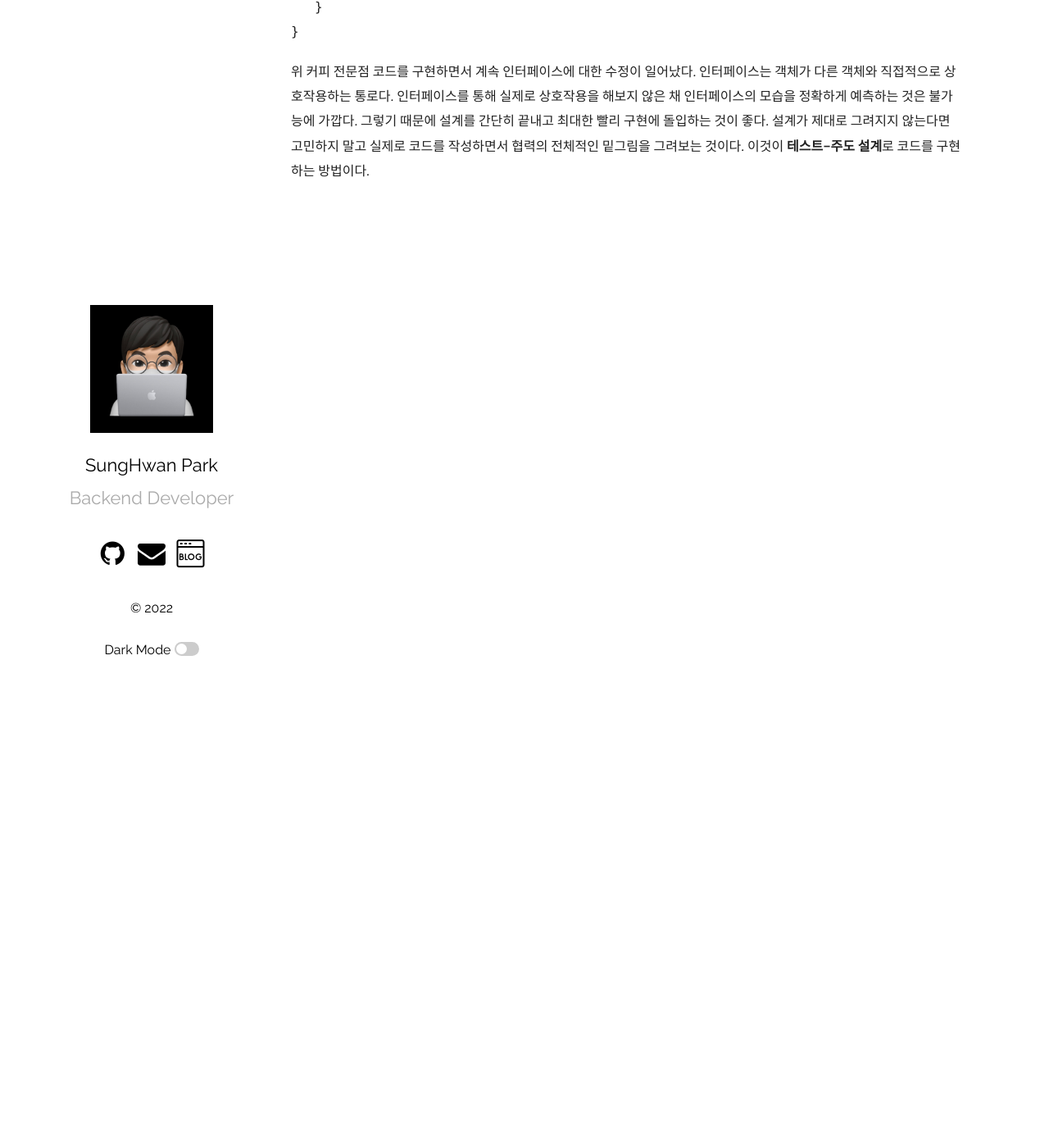
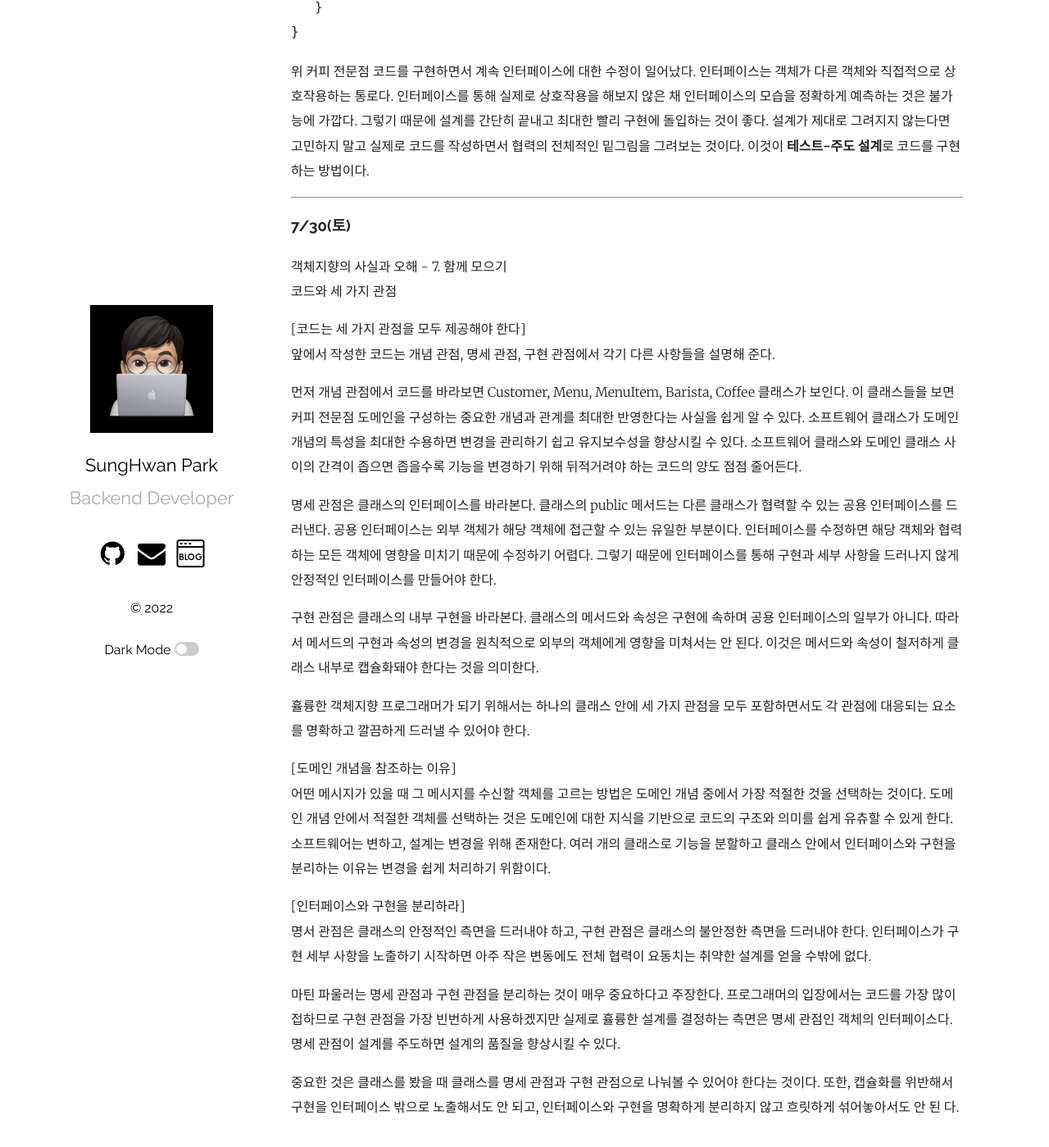
Before and after one commit to park0219/park0219.github.io, a Jekyll site: the page built from _posts/2022-07-01-7월TIL.markdown, in a window 1280 px wide and 1400 px high, scrolled down 35616 px. Shown: the whole window at 82% size. Built offline with Jekyll 4.4.1, drawn with Linux system fonts in a browser that asks for light colours; comment, search, counter and statistics services are not loaded.

Commit message:
feat: 2022-07-30 TIL 추가

````diff
--- a/_posts/2022-07-01-7월TIL.markdown
+++ b/_posts/2022-07-01-7월TIL.markdown
@@ -851,3 +851,32 @@ public class MenuItem {
 ```
 
 위 커피 전문점 코드를 구현하면서 계속 인터페이스에 대한 수정이 일어났다. 인터페이스는 객체가 다른 객체와 직접적으로 상호작용하는 통로다. 인터페이스를 통해 실제로 상호작용을 해보지 않은 채 인터페이스의 모습을 정확하게 예측하는 것은 불가능에 가깝다. 그렇기 때문에 설계를 간단히 끝내고 최대한 빨리 구현에 돌입하는 것이 좋다. 설계가 제대로 그려지지 않는다면 고민하지 말고 실제로 코드를 작성하면서 협력의 전체적인 밑그림을 그려보는 것이다. 이것이 **테스트-주도 설계**로 코드를 구현하는 방법이다.
+
+---
+
+### 7/30(토)
+
+객체지향의 사실과 오해 - 7. 함께 모으기
+코드와 세 가지 관점
+
+[코드는 세 가지 관점을 모두 제공해야 한다]
+앞에서 작성한 코드는 개념 관점, 명세 관점, 구현 관점에서 각기 다른 사항들을 설명해 준다.
+
+먼저 개념 관점에서 코드를 바라보면 Customer, Menu, MenuItem, Barista, Coffee 클래스가 보인다. 이 클래스들을 보면 커피 전문점 도메인을 구성하는 중요한 개념과 관계를 최대한 반영한다는 사실을 쉽게 알 수 있다. 소프트웨어 클래스가 도메인 개념의 특성을 최대한 수용하면 변경을 관리하기 쉽고 유지보수성을 향상시킬 수 있다. 소프트웨어 클래스와 도메인 클래스 사이의 간격이 좁으면 좁을수록 기능을 변경하기 위해 뒤적거려야 하는 코드의 양도 점점 줄어든다.
+
+명세 관점은 클래스의 인터페이스를 바라본다. 클래스의 public 메서드는 다른 클래스가 협력할 수 있는 공용 인터페이스를 드러낸다. 공용 인터페이스는 외부 객체가 해당 객체에 접근할 수 있는 유일한 부분이다. 인터페이스를 수정하면 해당 객체와 협력하는 모든 객체에 영향을 미치기 때문에 수정하기 어렵다. 그렇기 때문에 인터페이스를 통해 구현과 세부 사항을 드러나지 않게 안정적인 인터페이스를 만들어야 한다.
+
+구현 관점은 클래스의 내부 구현을 바라본다. 클래스의 메서드와 속성은 구현에 속하며 공용 인터페이스의 일부가 아니다. 따라서 메서드의 구현과 속성의 변경을 원칙적으로 외부의 객체에게 영향을 미쳐서는 안 된다. 이것은 메서드와 속성이 철저하게 클래스 내부로 캡슐화돼야 한다는 것을 의미한다.
+
+휼륭한 객체지향 프로그래머가 되기 위해서는 하나의 클래스 안에 세 가지 관점을 모두 포함하면서도 각 관점에 대응되는 요소를 명확하고 깔끔하게 드러낼 수 있어야 한다.
+
+[도메인 개념을 참조하는 이유]
+어떤 메시지가 있을 때 그 메시지를 수신할 객체를 고르는 방법은 도메인 개념 중에서 가장 적절한 것을 선택하는 것이다. 도메인 개념 안에서 적절한 객체를 선택하는 것은 도메인에 대한 지식을 기반으로 코드의 구조와 의미를 쉽게 유츄할 수 있게 한다.
+소프트웨어는 변하고, 설계는 변경을 위해 존재한다. 여러 개의 클래스로 기능을 분할하고 클래스 안에서 인터페이스와 구현을 분리하는 이유는 변경을 쉽게 처리하기 위함이다.
+
+[인터페이스와 구현을 분리하라]
+명서 관점은 클래스의 안정적인 측면을 드러내야 하고, 구현 관점은 클래스의 불안정한 측면을 드러내야 한다. 인터페이스가 구현 세부 사항을 노출하기 시작하면 아주 작은 변동에도 전체 협력이 요동치는 취약한 설계를 얻을 수밖에 없다.
+
+마틴 파울러는 명세 관점과 구현 관점을 분리하는 것이 매우 중요하다고 주장한다. 프로그래머의 입장에서는 코드를 가장 많이 접하므로 구현 관점을 가장 빈번하게 사용하겠지만 실제로 휼륭한 설계를 결정하는 측면은 명세 관점인 객체의 인터페이스다. 명세 관점이 설계를 주도하면 설계의 품질을 향상시킬 수 있다.
+
+중요한 것은 클래스를 봤을 때 클래스를 명세 관점과 구현 관점으로 나눠볼 수 있어야 한다는 것이다. 또한, 캡슐화를 위반해서 구현을 인터페이스 밖으로 노출해서도 안 되고, 인터페이스와 구현을 명확하게 분리하지 않고 흐릿하게 섞어놓아서도 안 된 다.
````
